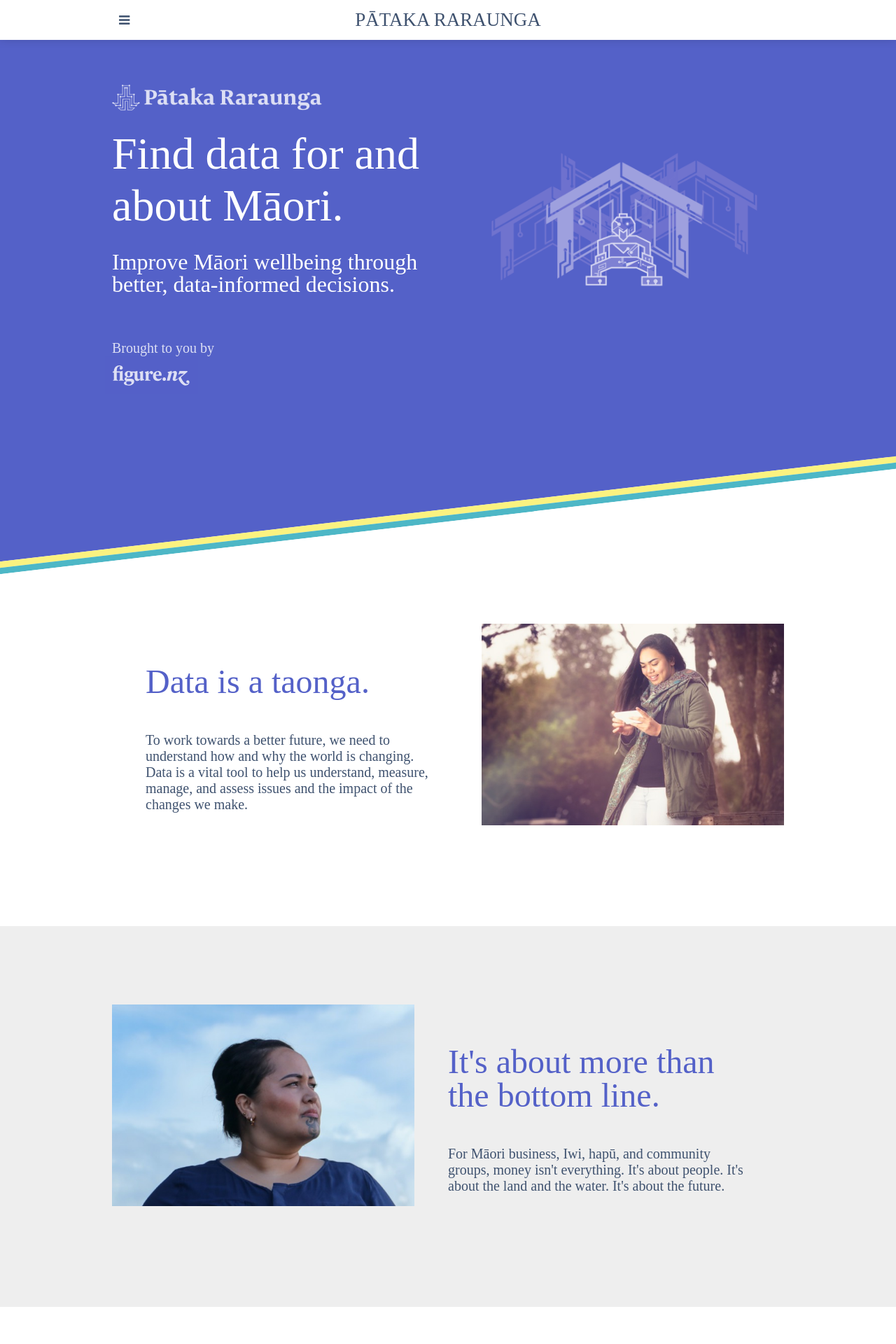
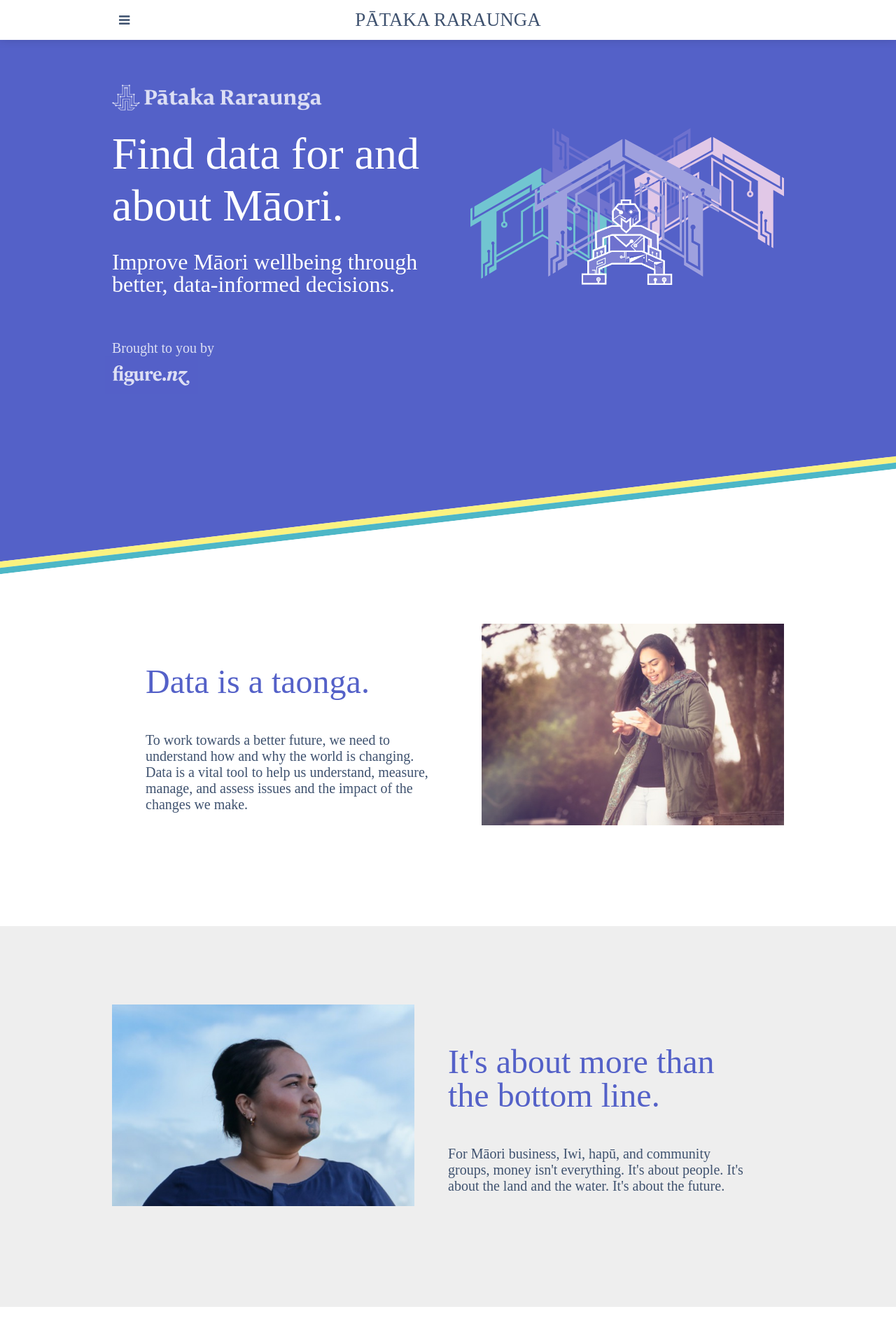
Before and after one commit to figurenz/microsite-maori, a Jekyll site: the page built from index.md, in a window 1280 px wide. Shown: the top 1920 px of the page at 70% size. Built offline with Jekyll 4.4.1, drawn with Linux system fonts in a browser that asks for light colours; some web fonts are replaced.

Commit message:
update image
- less border
- colours

```diff
--- a/_layouts/default.html
+++ b/_layouts/default.html
@@ -59,7 +59,7 @@
                             </div>
                         </div>
                         <div class="two-col-card heading-card">
-                            <img src="{{site.baseurl}}/assets/img/banner/about.png">
+                            <img src="{{site.baseurl}}/assets/img/layout/home.png">
                           </div>
                     </div>
                 </div>
```
Also changed, not shown: assets/img/layout/home.png (added), 14 other files.
